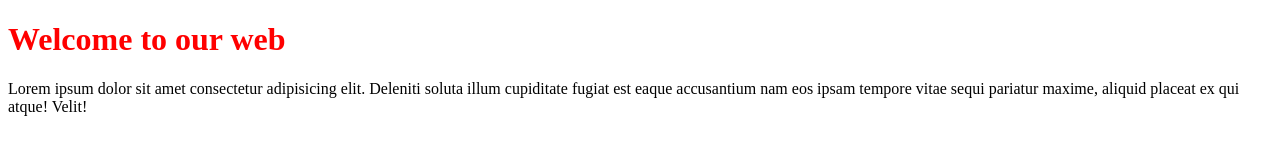
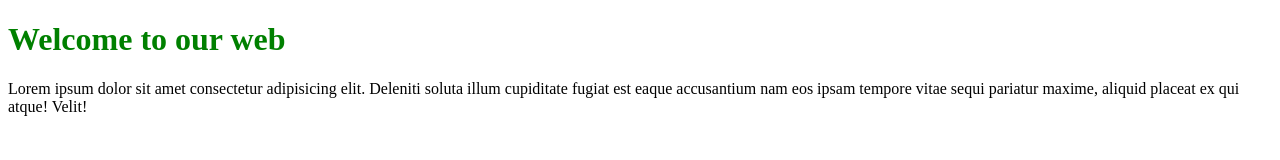
Before and after one commit to Kalpanapavip/html-pro, a plain HTML site: page index.html in a window 1280 px wide. Drawn offline with Linux system fonts and the light colour scheme.

Commit message:
Update index.html

```diff
--- a/index.html
+++ b/index.html
@@ -6,9 +6,10 @@
     <title>Document</title>
 </head>
 <body>
-    <h1 style="color:red;">Welcome to our web</h1>
+    <h1 style="color:green;">Welcome to our web</h1>
     <p>
         Lorem ipsum dolor sit amet consectetur adipisicing elit. Deleniti soluta illum cupiditate fugiat est eaque accusantium nam eos ipsam tempore vitae sequi pariatur maxime, aliquid placeat ex qui atque! Velit!
     </p>
 </body>
+
 </html>
```
